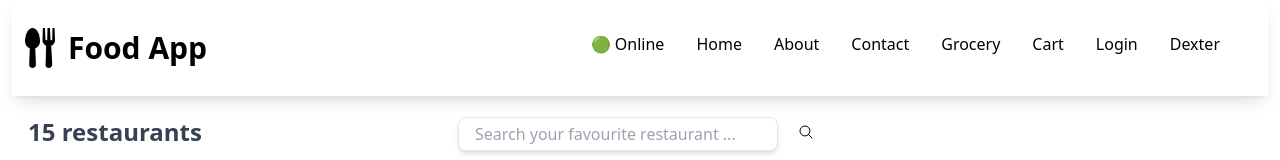
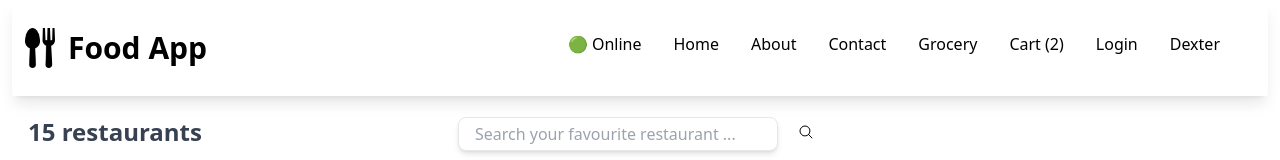
Before and after one commit to faraaz-e/food-app, a React (Vite) app: page / in a window 1280 px wide. Shown: the top 160 px of the page. Built offline with nearby package versions, Linux system fonts and the light colour scheme.

Commit message:
Updated cart functionality
Added Selector to read store

```diff
--- a/src/components/Header.js
+++ b/src/components/Header.js
@@ -4,6 +4,7 @@ import logo from "../../food-app-logo.png";
 import cart from "../../takeaway.png";
 import useOnlineStatus from "../utils/useOnlineStatus";
 import UserContext from "../utils/UserContext";
+import { useSelector } from "react-redux";
 
 const Header = () => {
   // let btnName = "Login";
@@ -12,6 +13,9 @@ const Header = () => {
   const onlineStatus = useOnlineStatus();
 
   const { loggedInUser } = useContext(UserContext);
+
+  // Selector (Subscribing to our store)
+  const cartItems = useSelector((store) => store.cart.items);
 
   return (
     <div className="flex justify-between shadow-lg mb-2 mx-3 sticky top-0 bg-white z-10">
@@ -34,7 +38,7 @@ const Header = () => {
           <li className="px-4">
             <Link to="/grocery">Grocery</Link>
           </li>
-          <li className="px-4">Cart</li>
+          <li className="px-4">Cart ({cartItems.length})</li>
           <button
             className="login-btn px-4 pb-2"
             onClick={() => {
--- a/src/utils/cartSlice.js
+++ b/src/utils/cartSlice.js
@@ -3,7 +3,7 @@ import { createSlice } from "@reduxjs/toolkit";
 const cartSlice = createSlice({
   name: "cart",
   initialState: {
-    items: [],
+    items: ["Burger", "Pizza"],
   },
   reducers: {
     addItem: (state, action) => {
```
